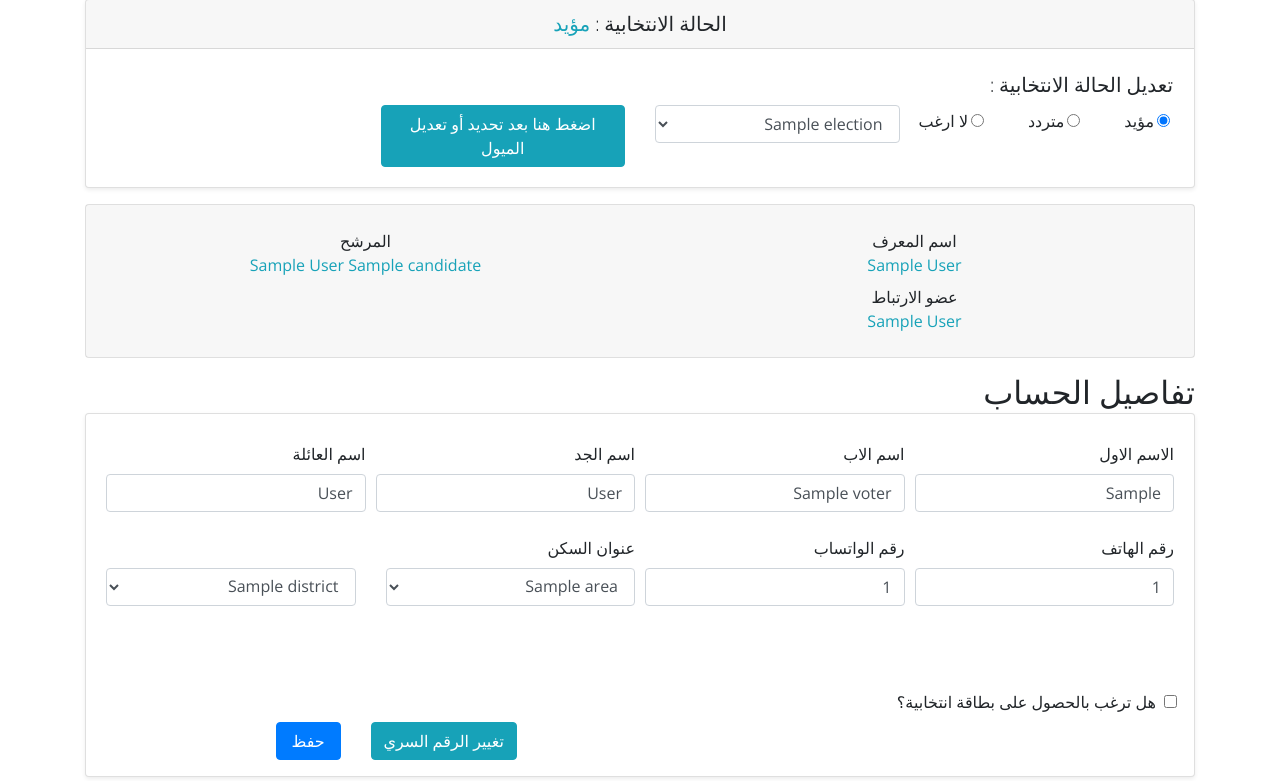
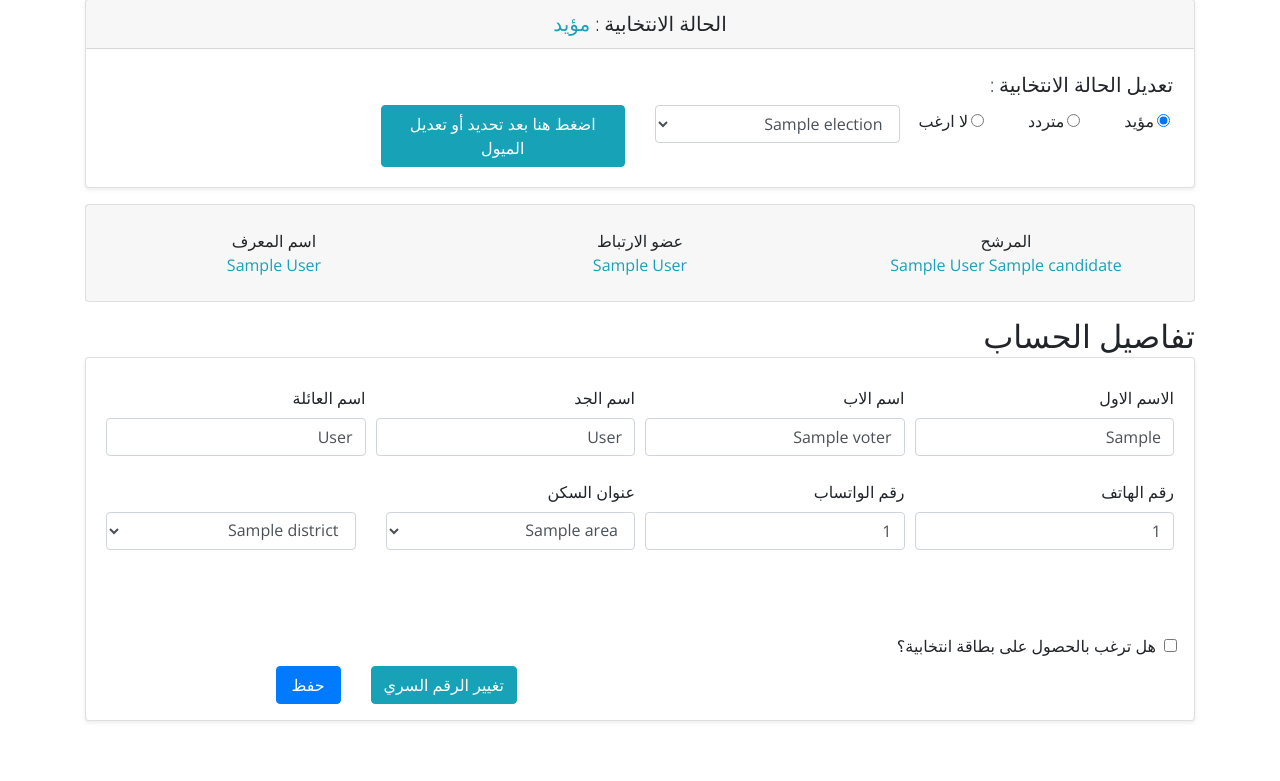
Before and after one commit to Abdelmajeed-Shaheen/intikhabat, a Django app: template voters_management/templates/voter_profile.html in a window 1280 px wide. Shown: the part 218-999 px from the top of the page. After the commit the page ends 940 px from the top, so only its background shows below. Run offline with Django 3.2, Linux system fonts and the light colour scheme; the template is opened without the code that fills it: most values are stand-ins (such as "Sample title", 1, 10 or a date in 2020); some libraries are stand-ins or nearby versions.

Commit message:
voter profile styls

```diff
--- a/voters_management/templates/voter_profile.html
+++ b/voters_management/templates/voter_profile.html
@@ -144,17 +144,9 @@
       <div class="card mt-3">
         <div class="card-body" style="background-color :rgba(0,0,0,.03)">
           <div class="row">
-            {% if voter.voter.identiefier %}
-            <div class="col-6 my-1">
-              <p class="about-title text-right text-md-center mb-0">اسم المعرف<br /> <span
-                  class="text-info">{{voter.voter.identiefier.profile.user.first_name}}
-                  {{voter.voter.identiefier.profile.last_name}}</span></p>
-            </div>
-            {% endif %}
-
             {% if voter.voter.vote_status == "Voting"  and voter.voter.candidate %}
 
-            <div class="col-12 col-md-6 my-1">
+            <div class="col-md-4 my-1">
               <p class="about-title text-right text-md-center mb-0">
                 المرشح<br />
                 <span class="text-info">
@@ -165,11 +157,9 @@
             </div>
 
             {% endif %}
-
-
             {% if voter.voter.vote_status == "Voting"  and voter.voter.candidate %}
             {% if voter.voter.related_comittee_member %}
-            <div class="col-6 my-1">
+            <div class="col-6 col-md-4 my-1">
               <p class="about-title text-right text-md-center mb-0">
                 عضو الارتباط<br />
                 <span class="text-info">{{voter.voter.related_comittee_member.profile.user.first_name}}
@@ -178,6 +168,17 @@
             </div>
             {% endif %}
             {% endif %}
+            {% if voter.voter.identiefier %}
+            <div class="col-6 col-md-4 my-1">
+              <p class="about-title text-right text-md-center mb-0">اسم المعرف<br /> <span
+                  class="text-info">{{voter.voter.identiefier.profile.user.first_name}}
+                  {{voter.voter.identiefier.profile.last_name}}</span></p>
+            </div>
+            {% endif %}
+
+
+
+
           </div>
         </div>
       </div>
```
